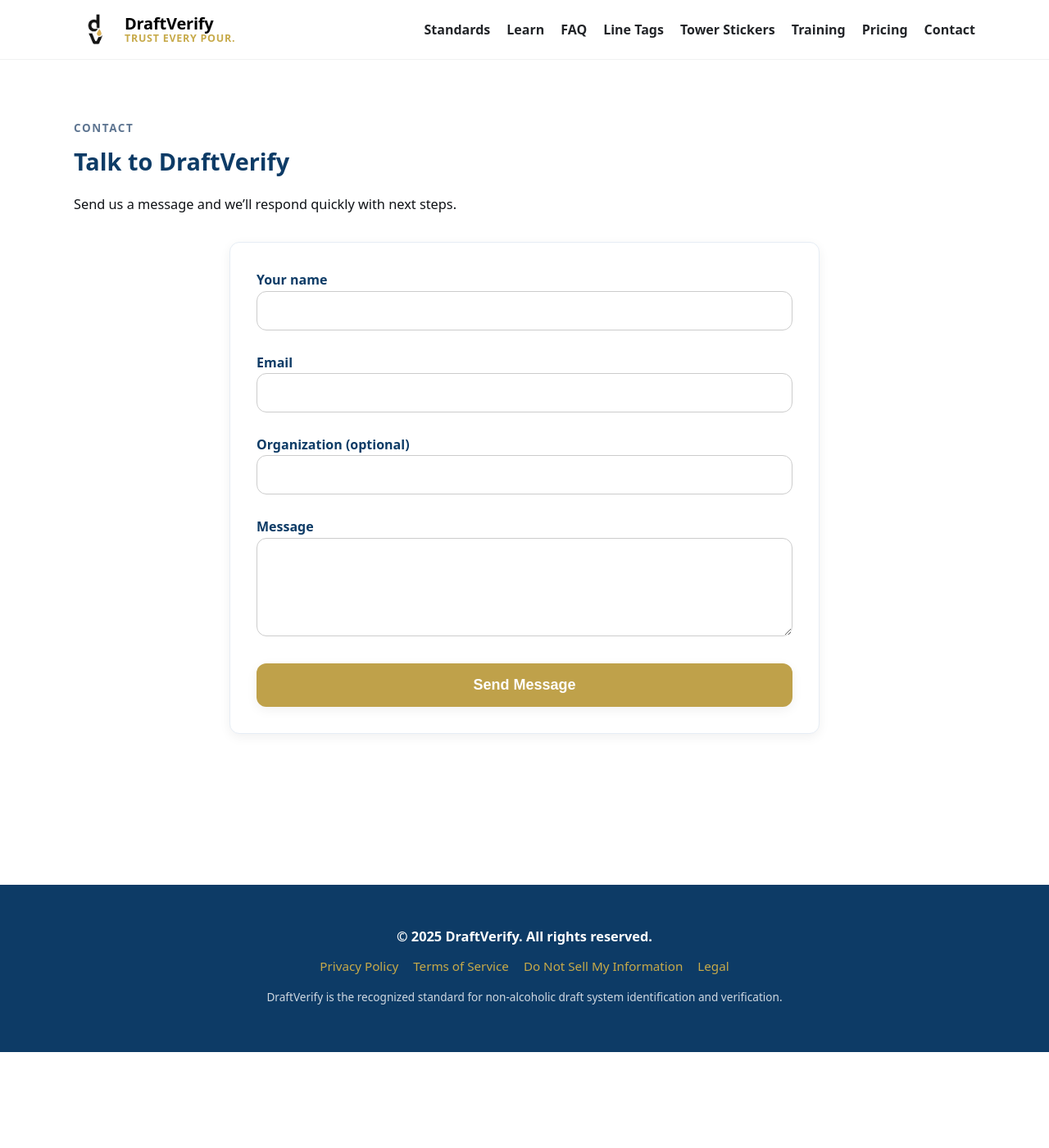
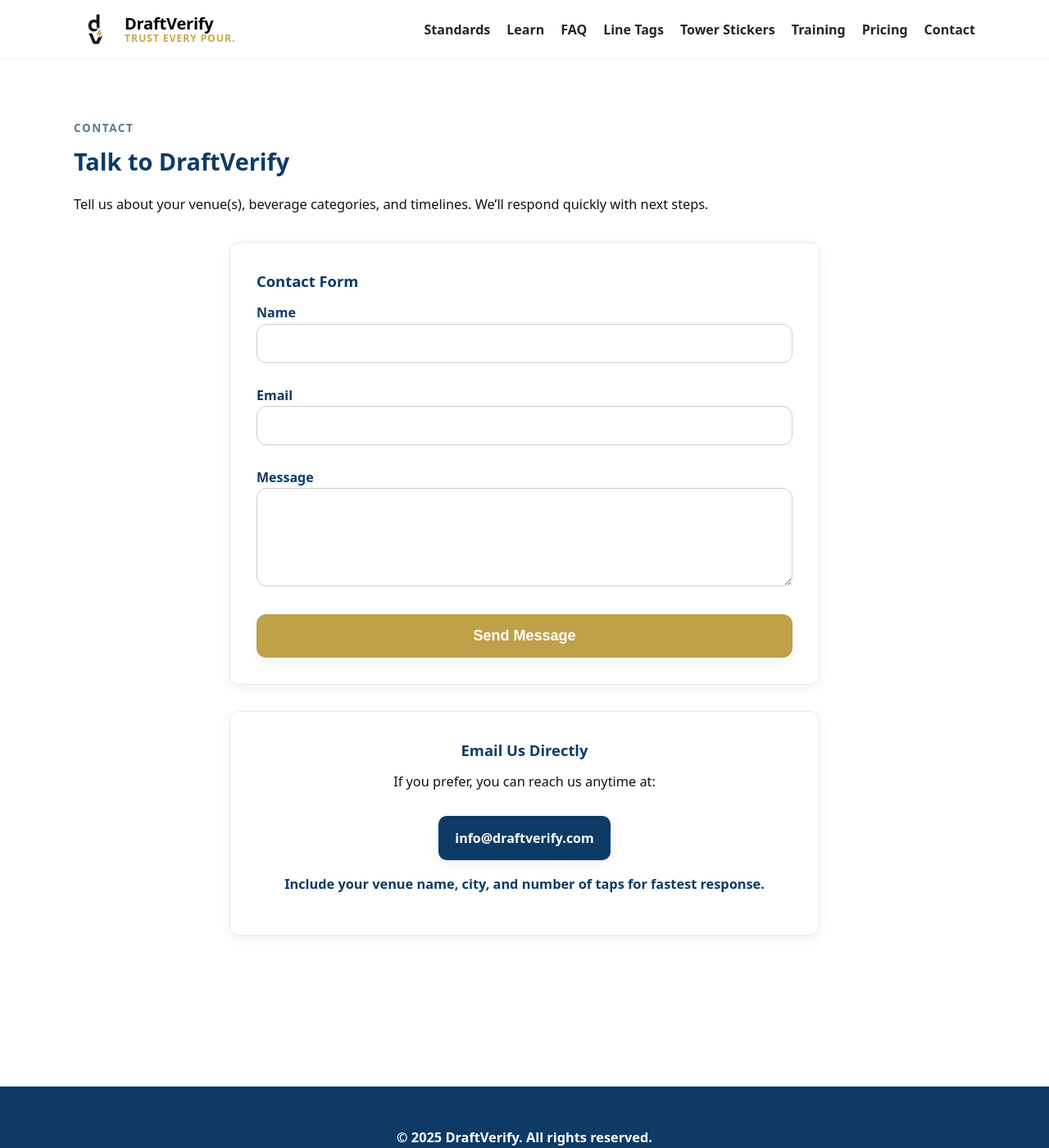
Before and after one commit to draftverify/draftverify.com, a Jekyll site: the page built from contact/index.md, in a window 1280 px wide and 1400 px high. Shown: the whole window at 82% size. Built offline with Jekyll 4.4.1, drawn with Linux system fonts in a browser that asks for light colours.

Commit message:
Update index.md

```diff
--- a/contact/index.md
+++ b/contact/index.md
@@ -9,22 +9,24 @@ layout: default
   <div class="container">
     <div class="kicker">Contact</div>
     <h2 class="h2">Talk to DraftVerify</h2>
-    <p>Send us a message and we’ll respond quickly with next steps.</p>
+    <p>Tell us about your venue(s), beverage categories, and timelines. We’ll respond quickly with next steps.</p>
 
+    <!-- CONTACT FORM CARD -->
     <div class="card" style="max-width:720px;margin:32px auto;padding:32px;">
+      <h3>Contact Form</h3>
 
       <form action="https://formsubmit.co/info@draftverify.com"
             method="POST"
             class="dv-contact-form">
 
         <!-- FormSubmit config -->
-        <input type="text" name="_honey" style="display:none">
         <input type="hidden" name="_captcha" value="false">
         <input type="hidden" name="_next" value="https://draftverify.com/thank-you.html">
         <input type="hidden" name="_subject" value="New DraftVerify Contact Message">
+        <input type="text" name="_honey" style="display:none">
 
         <label>
-          Your name<br>
+          Name<br>
           <input type="text" name="name" required>
         </label>
 
@@ -34,19 +36,28 @@ layout: default
         </label>
 
         <label>
-          Organization (optional)<br>
-          <input type="text" name="org">
-        </label>
-
-        <label>
           Message<br>
           <textarea name="message" rows="5" required></textarea>
         </label>
 
         <button type="submit" class="btn gold">Send Message</button>
       </form>
+    </div>
 
+    <!-- DIRECT EMAIL SECTION -->
+    <div class="card" style="max-width:720px;margin:32px auto;padding:32px;text-align:center;">
+      <h3>Email Us Directly</h3>
+      <p>If you prefer, you can reach us anytime at:</p>
+      <p>
+        <a href="mailto:info@draftverify.com" class="btn primary" style="margin-top:12px;">
+          info@draftverify.com
+        </a>
+      </p>
+      <p style="margin-top:12px;color:#0d3b66;font-weight:600;">
+        Include your venue name, city, and number of taps for fastest response.
+      </p>
     </div>
+
   </div>
 </section>
 
@@ -83,9 +94,21 @@ layout: default
     font-size: 18px;
     font-weight: 700;
   }
-
   .btn.gold:hover {
     background: #a98f40;
     transform: translateY(-1px);
   }
+
+  .btn.primary {
+    background: #0d3b66;
+    color: #fff;
+    padding: 14px 20px;
+    border-radius: 10px;
+    font-size: 16px;
+    font-weight: 700;
+    text-decoration: none;
+  }
+  .btn.primary:hover {
+    background: #0a2c4b;
+  }
 </style>
```
Also changed, not shown: other parts of contact/index.md (+1 -1 lines).
